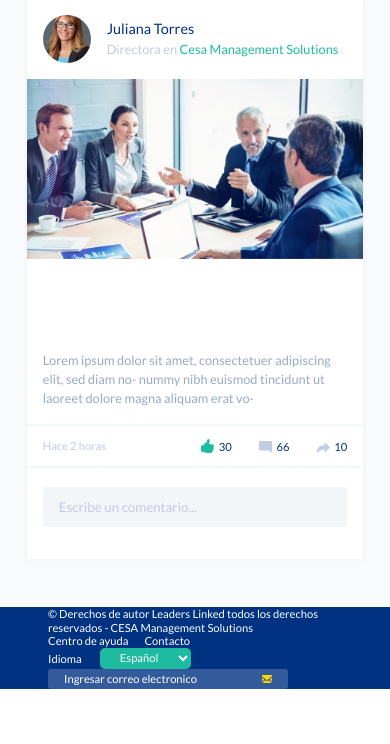
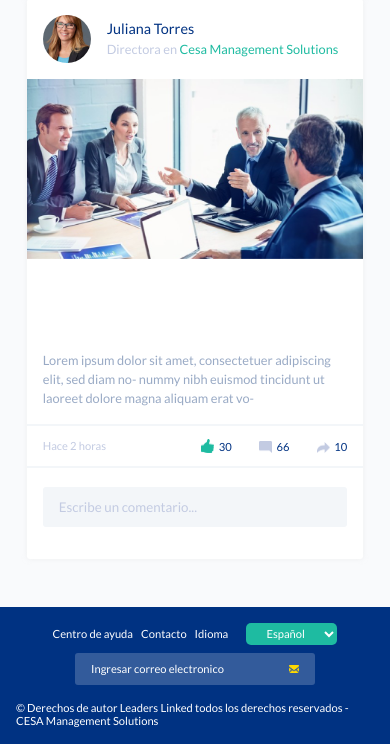
Before and after one commit to domingoacd/leaders-test, a PHP site: page / in a window 390 px wide. Shown: the part 2485-3229 px from the top of the page. Before the commit the page ends 3174 px from the top, so only its background shows below. Run offline with PHP 8.4, Linux system fonts and the light colour scheme.

Commit message:
Added responsive

```diff
--- a/styles/footer.css
+++ b/styles/footer.css
@@ -80,3 +80,31 @@
   width: 100%;
   height: 100%;
 }
+
+@media screen and (max-width: 650px) {
+  .footer {
+    padding: 1rem;
+  }
+
+  .footer .footer__wrapper {
+    flex-direction: column-reverse;
+    align-items: center;
+  }
+
+  .footer .copyright {
+    margin-top: 1rem;
+  }
+
+  .footer .footer__links {
+    gap: 0.5rem;
+    justify-content: center;
+  }
+
+  .footer .footer__links li {
+    margin: 0;
+  }
+
+  .footer .footer__links .footer-email-subscribe {
+    height: 2rem;
+  }
+}
--- a/styles/navbar.css
+++ b/styles/navbar.css
@@ -154,6 +154,9 @@
 @media screen and (max-width: 650px) {
   .nav-menu {
     position: sticky;
+    top: 0;
+    z-index: 10;
+    box-shadow: 0px 0px 10px rgba(0,0,0,0.4);
   }
   .nav-menu .nav-menu__desktop-menu {
     display: none;
```
